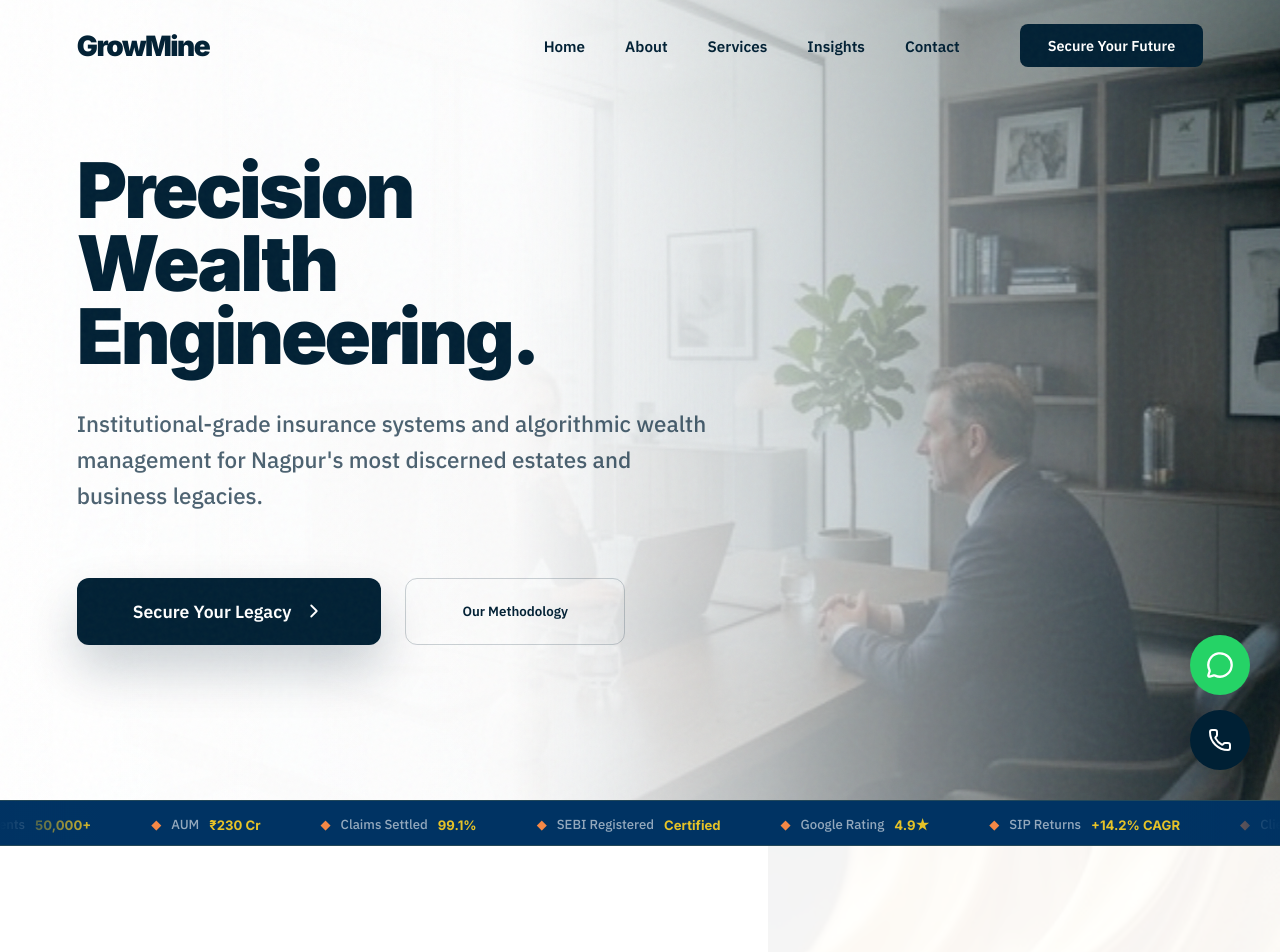
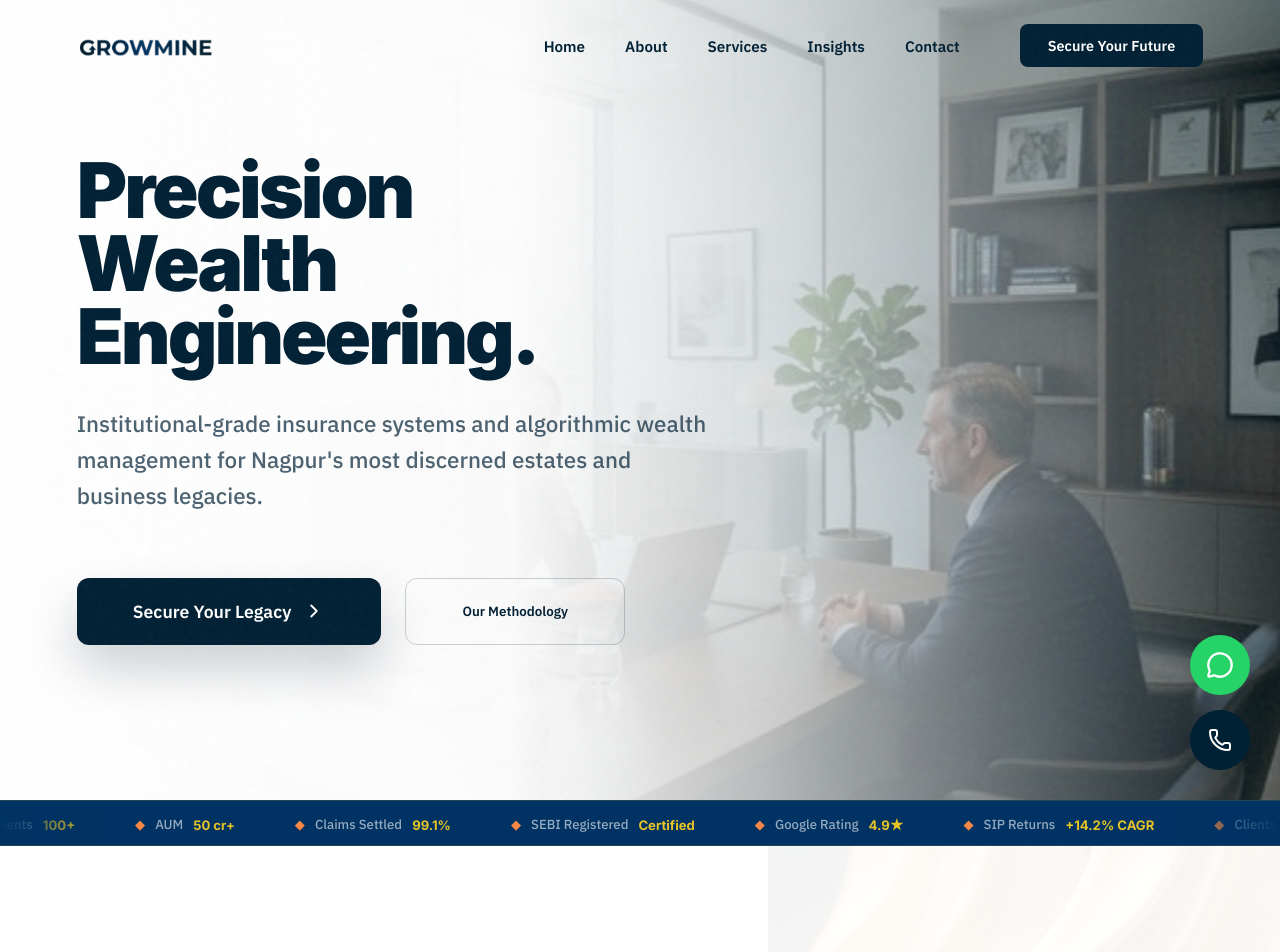
Before and after one commit to bizleap1/Growmine-, a React (Vite) app: page / in a window 1280 px wide. Shown: the top 952 px of the page. Built offline with nearby package versions, Linux system fonts and the light colour scheme.

Commit message:
Update website logo, favicon, and metric numbers

```diff
--- a/index.html
+++ b/index.html
@@ -2,7 +2,7 @@
 <html lang="en">
   <head>
     <meta charset="UTF-8" />
-    <link rel="icon" type="image/svg+xml" href="/favicon.svg" />
+    <link rel="icon" type="image/png" href="/src/assets/IMG_1631.PNG" />
     <meta name="viewport" content="width=device-width, initial-scale=1.0" />
     <title>growmine</title>
   </head>
--- a/src/components/Header.tsx
+++ b/src/components/Header.tsx
@@ -1,6 +1,7 @@
 import { useState, useEffect } from 'react';
 import { Menu, X, ChevronRight } from 'lucide-react';
 import { Link, useLocation } from 'react-router-dom';
+import logo from '../assets/IMG_1631.PNG';
 
 const Header = () => {
   const [isScrolled, setIsScrolled] = useState(false);
@@ -37,8 +38,8 @@ const Header = () => {
           padding: 0 6%; /* MATCH HERO PADDING FOR PERFECT ALIGNMENT */
           margin: 0 auto;
         }
-        .gm-logo { height: 40px; cursor: pointer; display: flex; align-items: center; }
-        .gm-logo img { height: 100%; object-fit: contain; }
+        .gm-logo { height: 40px; cursor: pointer; display: flex; align-items: center; transition: all 0.3s; }
+        .gm-logo img { height: 100%; object-fit: contain; transform: scale(3.5); transform-origin: left center; }
 
         .gm-nav-links { display: flex; gap: 40px; align-items: center; margin-left: auto; margin-right: 60px; }
         .gm-nav-link {
@@ -99,13 +100,7 @@ const Header = () => {
       <header className={`gm-header ${isScrolled ? 'scrolled' : ''}`}>
         <div className="gm-nav-inner">
           <Link to="/" className="gm-logo" style={{ textDecoration: 'none' }}>
-            <span style={{
-              fontSize: '1.75rem',
-              fontWeight: 950,
-              color: '#002034',
-              fontFamily: 'Inter, sans-serif',
-              letterSpacing: '-1.5px',
-            }}>GrowMine</span>
+            <img src={logo} alt="GrowMine Logo" />
           </Link>
 
           <nav className="gm-nav-links">
--- a/src/components/Ticker.tsx
+++ b/src/components/Ticker.tsx
@@ -1,7 +1,7 @@
 const TICKER = [
   { l: "SIP Returns", v: "+14.2% CAGR" },
-  { l: "Clients", v: "50,000+" },
-  { l: "AUM", v: "₹230 Cr" },
+  { l: "Clients", v: "100+" },
+  { l: "AUM", v: "50 cr+" },
   { l: "Claims Settled", v: "99.1%" },
   { l: "SEBI Registered", v: "Certified" },
   { l: "Google Rating", v: "4.9★" },
--- a/src/components/WhyUs.tsx
+++ b/src/components/WhyUs.tsx
@@ -78,12 +78,12 @@ const WhyUs = () => {
                     <h3 style={{ color: '#002034', fontSize: '1.25rem', fontWeight: 900, marginBottom: '20px' }}>Proven Results</h3>
                     <div className="gm-metric-row">
                        <div className="gm-metric">
-                          <h4>₹230 Cr</h4>
-                          <p>Assets</p>
+                          <h4>50 cr+</h4>
+                          <p>assets</p>
                        </div>
                        <div className="gm-metric">
-                          <h4>5K+</h4>
-                          <p>Families</p>
+                          <h4>100+</h4>
+                          <p>families</p>
                        </div>
                     </div>
                 </div>
--- a/src/pages/AboutPage.tsx
+++ b/src/pages/AboutPage.tsx
@@ -10,7 +10,7 @@ const AboutPage = () => {
           <span className="section-tag">Our History</span>
           <h1 className="section-title">A Legacy of Nagpur's <br /><span style={{ color: '#002034' }}>Financial Guardianship.</span></h1>
           <p className="section-subtitle" style={{ maxWidth: '850px', marginBottom: '80px', fontSize: '1.25rem' }}>
-            Founded on the solid rock of absolute integrity, GrowMine has evolved into Nagpur's premier sanctuary for wealth preservation. We serve as the primary guardians for over 5,000 families, managing a legacy worth ₹230+ Crores with institutional-grade rigor and clinical precision.
+            Founded on the solid rock of absolute integrity, GrowMine has evolved into Nagpur's premier sanctuary for wealth preservation. We serve as the primary guardians for over 100+ families, managing a legacy worth 50 cr+ assets with institutional-grade rigor and clinical precision.
           </p>
         </div>
 
@@ -32,7 +32,7 @@ const AboutPage = () => {
                         <p style={{ color: 'rgba(0, 32, 52, 0.4)', textTransform: 'uppercase', fontSize: '0.75rem', fontWeight: 800, letterSpacing: '1px' }}>Claims</p>
                     </div>
                     <div>
-                        <h3 style={{ fontSize: '2.5rem', color: '#002034', fontWeight: 900 }}>₹230cr</h3>
+                        <h3 style={{ fontSize: '2.5rem', color: '#002034', fontWeight: 900 }}>50 cr+</h3>
                         <p style={{ color: 'rgba(0, 32, 52, 0.4)', textTransform: 'uppercase', fontSize: '0.75rem', fontWeight: 800, letterSpacing: '1px' }}>Assets</p>
                     </div>
                 </div>
```
Also changed, not shown: src/assets/IMG_1631.PNG (added).
